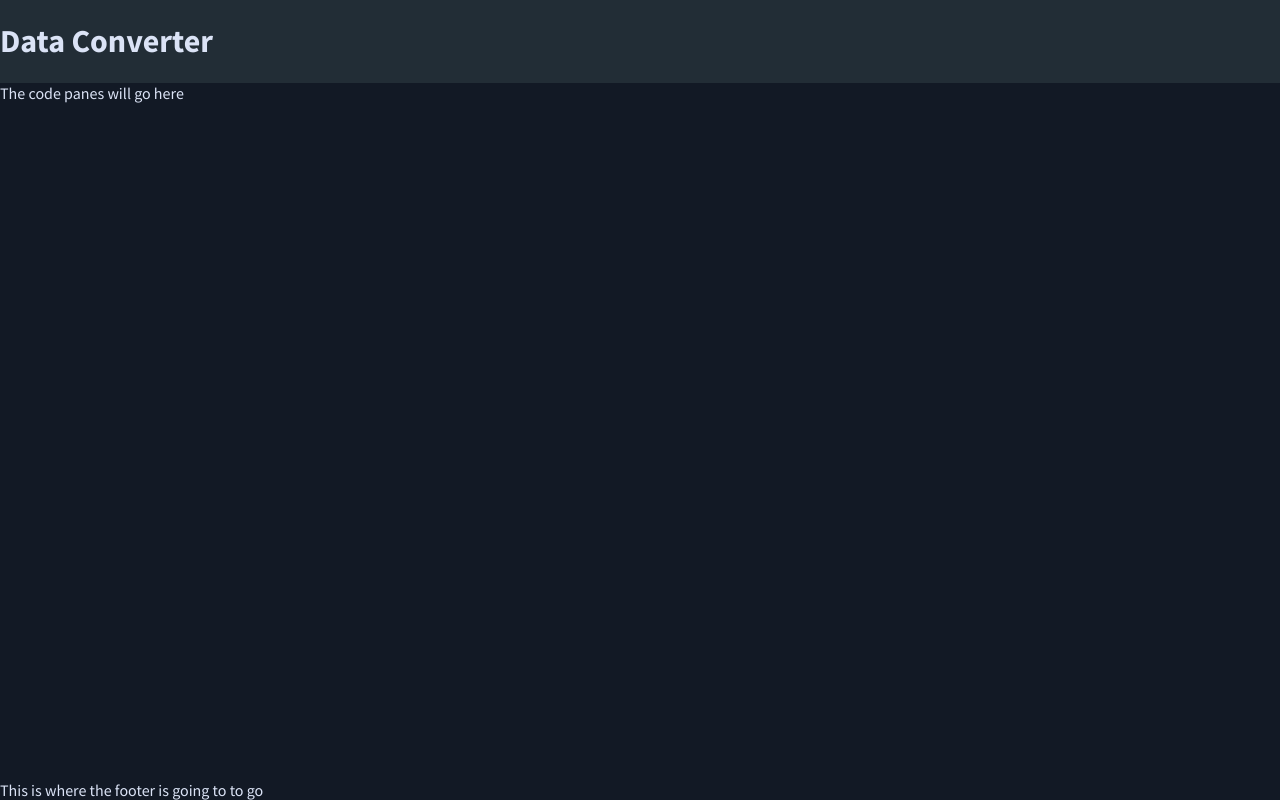
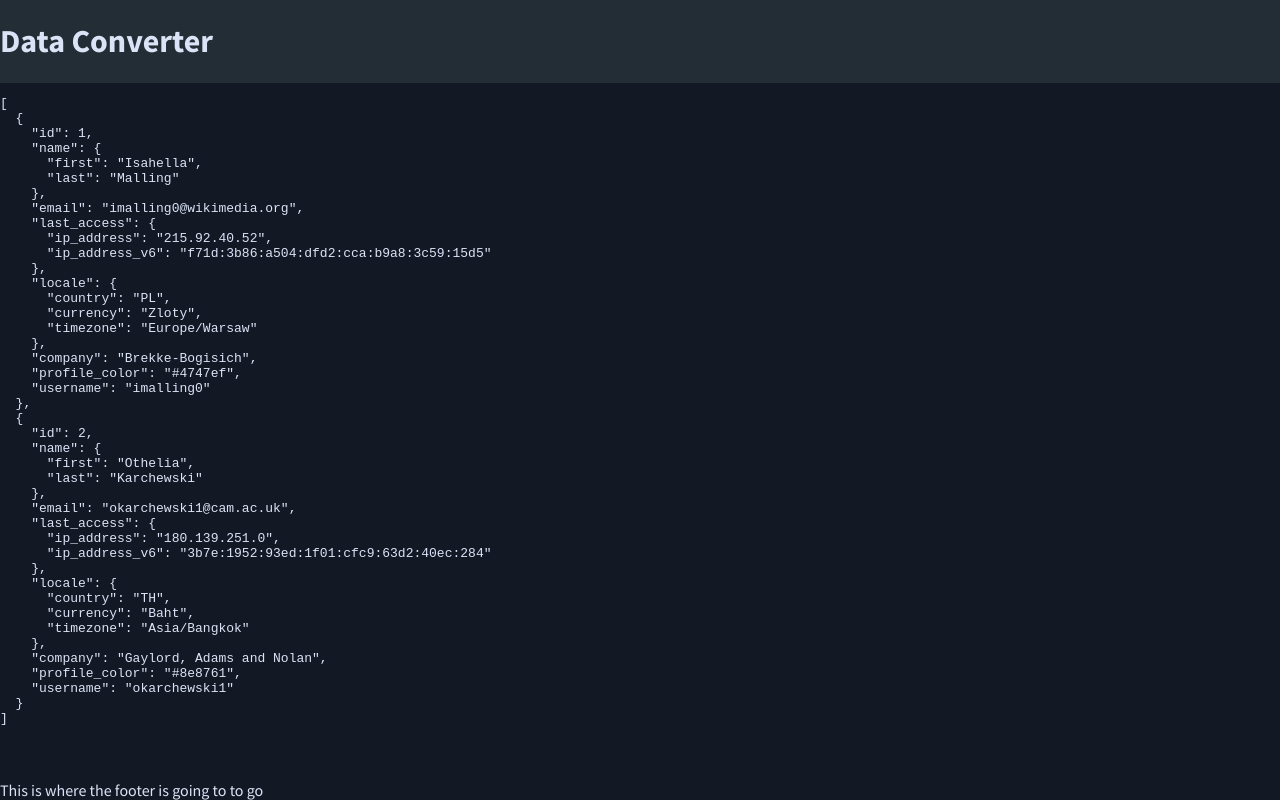
Before and after one commit to YashdalfTheGray/data-converter, a Preact app: page / in a window 1280 px wide. Built offline with nearby package versions, Linux system fonts and the light colour scheme.

Commit message:
pull in the dummy data, format as json, render, for now

```diff
--- a/src/components/CodePanes.tsx
+++ b/src/components/CodePanes.tsx
@@ -1,10 +1,23 @@
 import { Component } from 'preact';
 
-export default class CodePanes extends Component {
+import { data as sampleData } from 'data-converter/sampleData';
+import { JsonValue } from 'data-converter/types';
+
+export type CodePanesState = {
+  currentData: JsonValue;
+};
+export default class CodePanes extends Component<{}, CodePanesState> {
+  constructor(props: {}) {
+    super(props);
+    this.state = { currentData: sampleData };
+  }
+
   render() {
+    const { currentData } = this.state;
+    console.log(currentData);
     return (
       <div className="main">
-        <div>The code panes will go here</div>
+        <pre>{JSON.stringify(currentData, null, 2)}</pre>
       </div>
     );
   }
```
